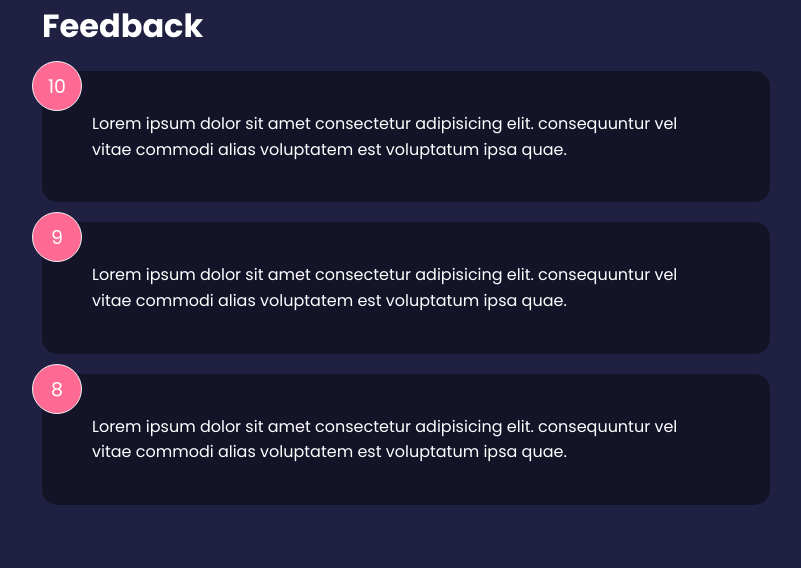
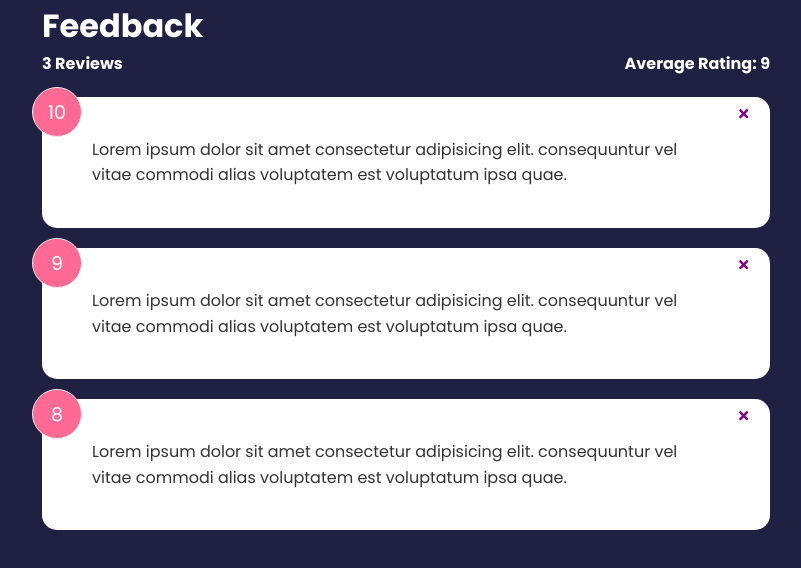
Before and after one commit to aMarshmallows/Feedback-Project, a React (Create React App) app in the folder feedback-app/: page / in a window 1280 px wide. Shown: the top 568 px of the page, without its empty margins (234-1035 px from the left). Built offline with nearby package versions, Linux system fonts and the light colour scheme.

Commit message:
prop drilling for handleDelete, add feedbackStats

```diff
--- a/feedback-app/public/index.html
+++ b/feedback-app/public/index.html
@@ -4,12 +4,10 @@
     <meta charset="utf-8" />
     <link rel="icon" href="%PUBLIC_URL%/favicon.ico" />
     <meta name="viewport" content="width=device-width, initial-scale=1" />
-    <meta name="theme-color" content="#000000" />
     <meta
       name="description"
       content="Web site created using create-react-app"
     />
-    <link rel="apple-touch-icon" href="%PUBLIC_URL%/logo192.png" />
     <!--
       manifest.json provides metadata used when your web app is installed on a
       user's mobile device or desktop. See https://developers.google.com/web/fundamentals/web-app-manifest/
--- a/feedback-app/src/App.js
+++ b/feedback-app/src/App.js
@@ -2,15 +2,32 @@
 import Header from './components/Header';
 import FeedbackList from './components/FeedbackList';
 import FeedbackData from './data/feedbackData';
+import FeedbackStats from './components/FeedbackStats';
+// do npm run start instead of npm start
+// rfce to get the boilerplate react code
+//  passing props dow several levels is called prop drilling
+// will use context api later so don't have to do this
 
 function App() {
   const [feedback, setFeedback] = useState(FeedbackData);
+
+  const deleteFeedback = (id) => {
+    if (window.confirm('are you sure you want to delete?')) {
+      // filter is an array method that is O(n)
+      setFeedback(feedback.filter((item) => item.id !== id));
+    }
+  };
 
   return (
     <div>
       <Header text="Feedback"></Header>
       <div className="container">
-        <FeedbackList feedback={feedback}></FeedbackList>
+        <FeedbackStats feedback={feedback}></FeedbackStats>
+        {/*  passes in the data we got from the feedback file as a prop */}
+        <FeedbackList
+          feedback={feedback}
+          handleDelete={deleteFeedback}
+        ></FeedbackList>
       </div>
     </div>
   );
--- a/feedback-app/src/components/FeedbackItem.jsx
+++ b/feedback-app/src/components/FeedbackItem.jsx
@@ -1,11 +1,17 @@
 import Card from "./shared/Card"
 import PropTypes from 'prop-types';
+import {FaTimes} from 'react-icons/fa'
 
-function FeedbackItem({item}) {
+function FeedbackItem({item, handleDelete}) {
+
   return (
     //   reverse is conditional styling
-    <Card reverse={true}>
+    <Card reverse={false}>
         <div className="num-display">{item.rating}</div>
+        {/* calls the handle delete function from the feedback list file */}
+        <button onClick={() => handleDelete(item.id)}className="close">
+            <FaTimes color='purple'></FaTimes>
+        </button>
         <div className="text-display">{item.text}</div>
     </Card>
   )
--- a/feedback-app/src/components/FeedbackList.jsx
+++ b/feedback-app/src/components/FeedbackList.jsx
@@ -2,17 +2,23 @@
 import FeedbackItem from './FeedbackItem'
 import PropTypes from 'prop-types';
 
-function FeedbackList({feedback}) {
+function FeedbackList({feedback, handleDelete}) {
+    // if no feedback was passed in, do this
     if (!feedback || feedback.length === 0) {
         return <p>No Feedback</p>
     }
 
   return (
     <div className='feedback-list'>
-         {/* for every item in feedback items, 'item' is an iterator */}
+         {/* for every item in feedback items ('item' is an iterator) */}
         {feedback.map((item) => (
             // passing in key and item params to the feedback item component
-            <FeedbackItem key={item.id} item={item}></FeedbackItem>
+            //  handle delete is now a prop passed into feedbackItem
+            <FeedbackItem
+            key={item.id}
+            item={item}
+            handleDelete={handleDelete}>
+            </FeedbackItem>
         ))}
     </div>
   )
--- /dev/null
+++ b/feedback-app/src/components/FeedbackStats.jsx
@@ -0,0 +1,28 @@
+import React from 'react'
+import { PropTypes } from 'prop-types'
+
+function FeedbackStats({feedback}) {
+    // calculate ratings average
+    //  higher state react functions like reduce and filter look like this
+    //  reduce returns the sum, and its then divided by the length
+    // acc is accuulator, cur is current number we're on
+    let average = (feedback.reduce((acc, cur) =>{
+        return acc + cur.rating
+        // the toFixed makes it have 1 decimal place, but the replace expression removed the decimal if its equal to zero
+        // aka 8.0 becomes 8
+    }, 0) / feedback.length).toFixed(1).replace(/[.,]0$/,'')
+
+    return (
+    <div className="feedback-stats">
+        <h4>{feedback.length} Reviews</h4>
+        {/*  if average is NaN because feedback.length = 0, return 0 instead of NaN */}
+        <h4>Average Rating: {isNaN(average) ? 0: average }</h4>
+    </div>
+  )
+}
+
+FeedbackStats.propTypes = {
+    feedback: PropTypes.array.isRequired,
+}
+
+export default FeedbackStats
--- a/feedback-app/src/components/shared/Card.jsx
+++ b/feedback-app/src/components/shared/Card.jsx
@@ -4,6 +4,7 @@
 function Card({children, reverse}) {
     return (
         //   this is how you do conditinal classes - card is always there, but we only want reverse if its true
+        // reverse will only happen if set to true because of the && operator
         <div className={`card ${reverse && 'reverse'}`}>
             {children}
         </div>
```
Also changed, not shown: feedback-app/src/index.css (+4 -4 lines), feedback-app/src/index.js (+6 -6 lines).
